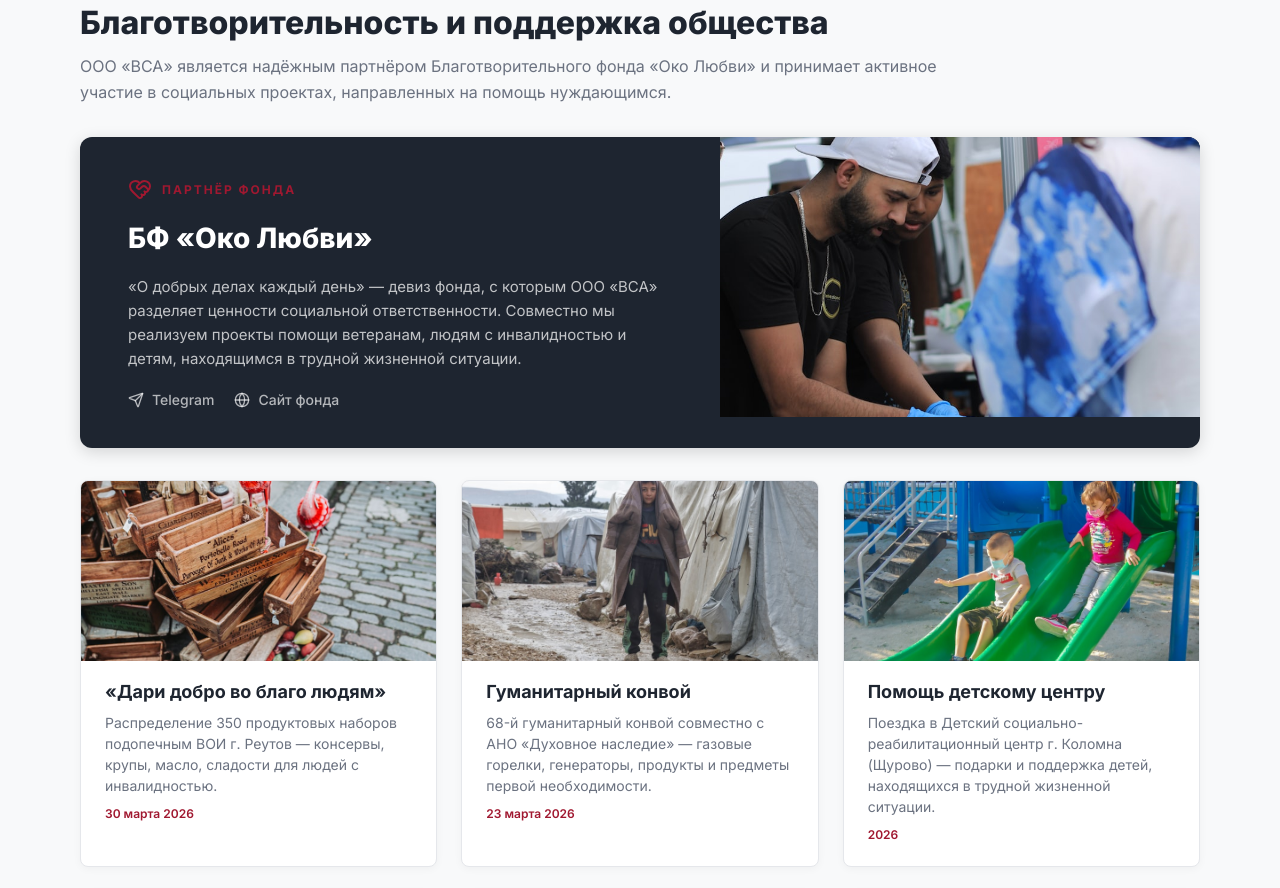
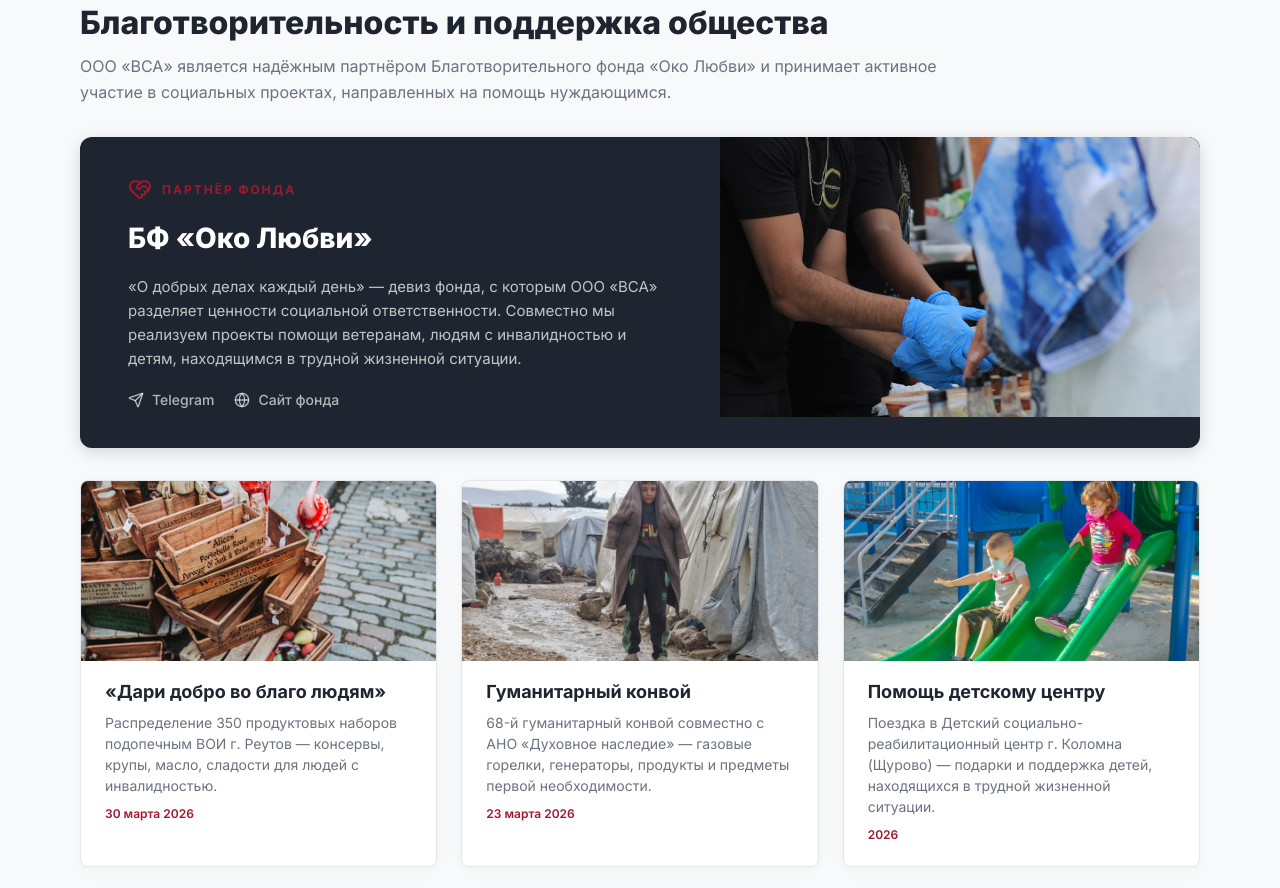
Before and after one commit to niksnsi0072-collab/vsa-site, a website: page csr.html in a window 1280 px wide. Shown: the part 1471-2359 px from the top of the page. Drawn offline with nearby package versions, Linux system fonts and the light colour scheme; grey boxes are pictures that could not be loaded.

Commit message:
fix(csr): сдвинуть фото баннера Око Любви вниз

```diff
--- a/csr.html
+++ b/csr.html
@@ -212,7 +212,7 @@
                         </a>
                     </div>
                 </div>
-                <div class="csr-partner-banner__image" style="background-image: url('images/csr-banner.jpg'); background-size: cover; background-position: center;"></div>
+                <div class="csr-partner-banner__image" style="background-image: url('images/csr-banner.jpg'); background-size: cover; background-position: 50% 75%;"></div>
             </div>
 
             <!-- Charity Grid -->
```
